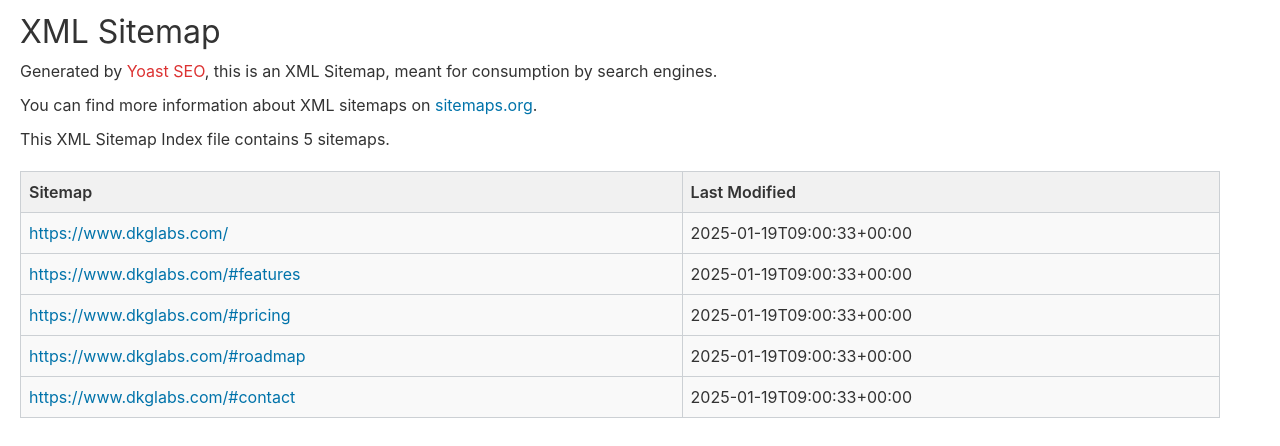
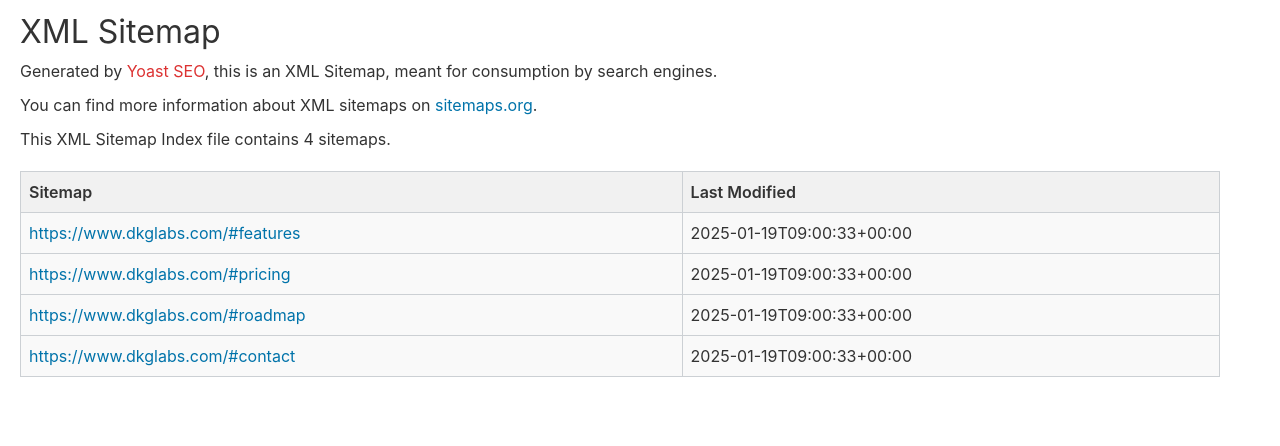
Before and after one commit to DKGGuest/AIWebsite, a React (Vite) app: page /sitemap.xml in a window 1280 px wide. Shown: the top 446 px of the page. Built offline with nearby package versions, Linux system fonts and the light colour scheme.

Commit message:
Demo code message

```diff
--- a/src/pages/Sitemap.jsx
+++ b/src/pages/Sitemap.jsx
@@ -76,10 +76,7 @@ const Sitemap = () => {
   }, [location]);
 
   const sitemaps = [
-    {
-      url: 'https://www.dkglabs.com/',
-      lastModified: '2025-01-19T09:00:33+00:00'
-    },
+
     {
       url: 'https://www.dkglabs.com/#features',
       lastModified: '2025-01-19T09:00:33+00:00'
```
Also changed, not shown: 1 other file (tests, documents, lock files or other folders).
